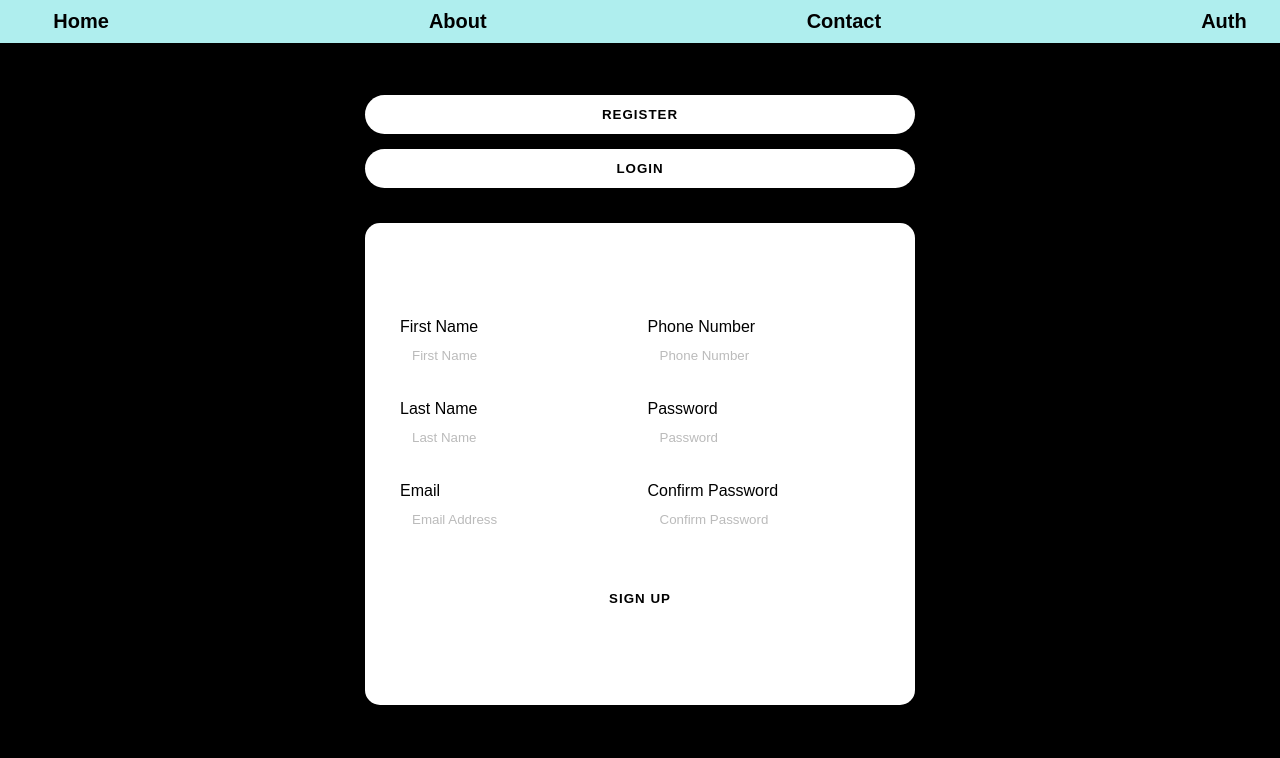
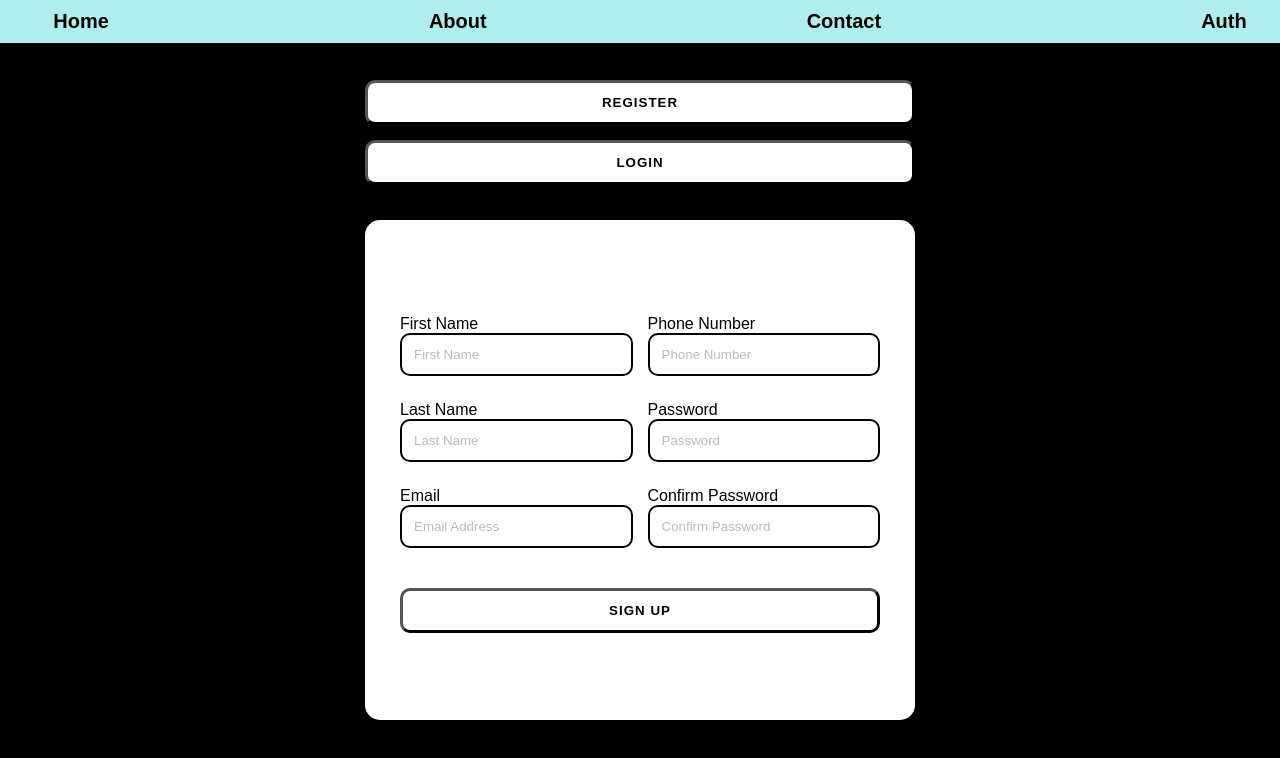
Before and after one commit to Eshhaa11/React-lesson1, a React (Create React App) app: page / in a window 1280 px wide. Shown: the top 758 px of the page. Built offline with nearby package versions, Linux system fonts and the light colour scheme.

Commit message:
style: Update LogInComponent input and button styles for improved aesthetics and usability

```diff
--- a/src/Components/LogInComponent.css
+++ b/src/Components/LogInComponent.css
@@ -30,8 +30,8 @@ input, button {
     padding: 12px;
     margin-bottom: 15px;
     background: white;
-    border: none;
-    border-radius: 25px;
+    border-color: black;
+    border-radius: 10px;
     color: #fff;
     outline: none;
 }
@@ -43,9 +43,10 @@ input::placeholder {
 button {
     background-color:white;
     color: black;
-    border: none;
+    border-style: outset;
     cursor: pointer;
     transition: background 0.3s;
+
 }
 
 button:hover {
```
